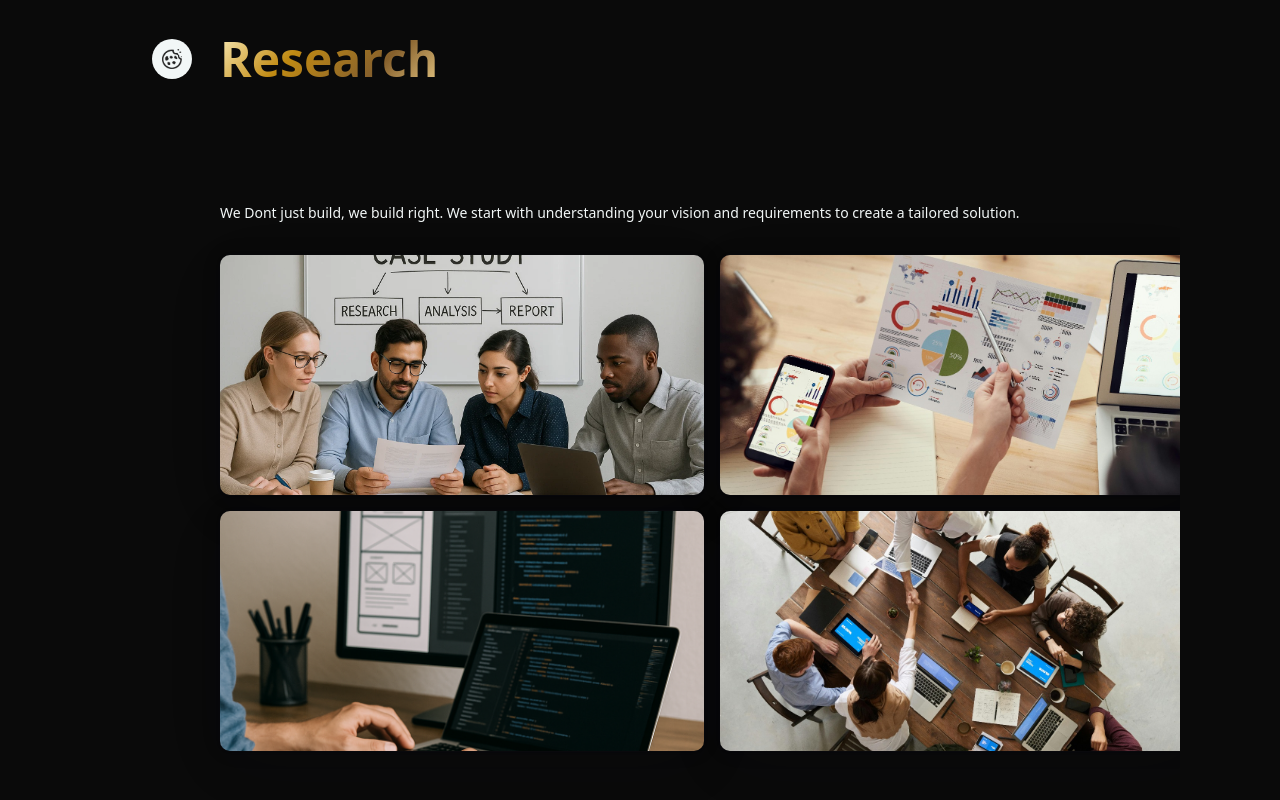
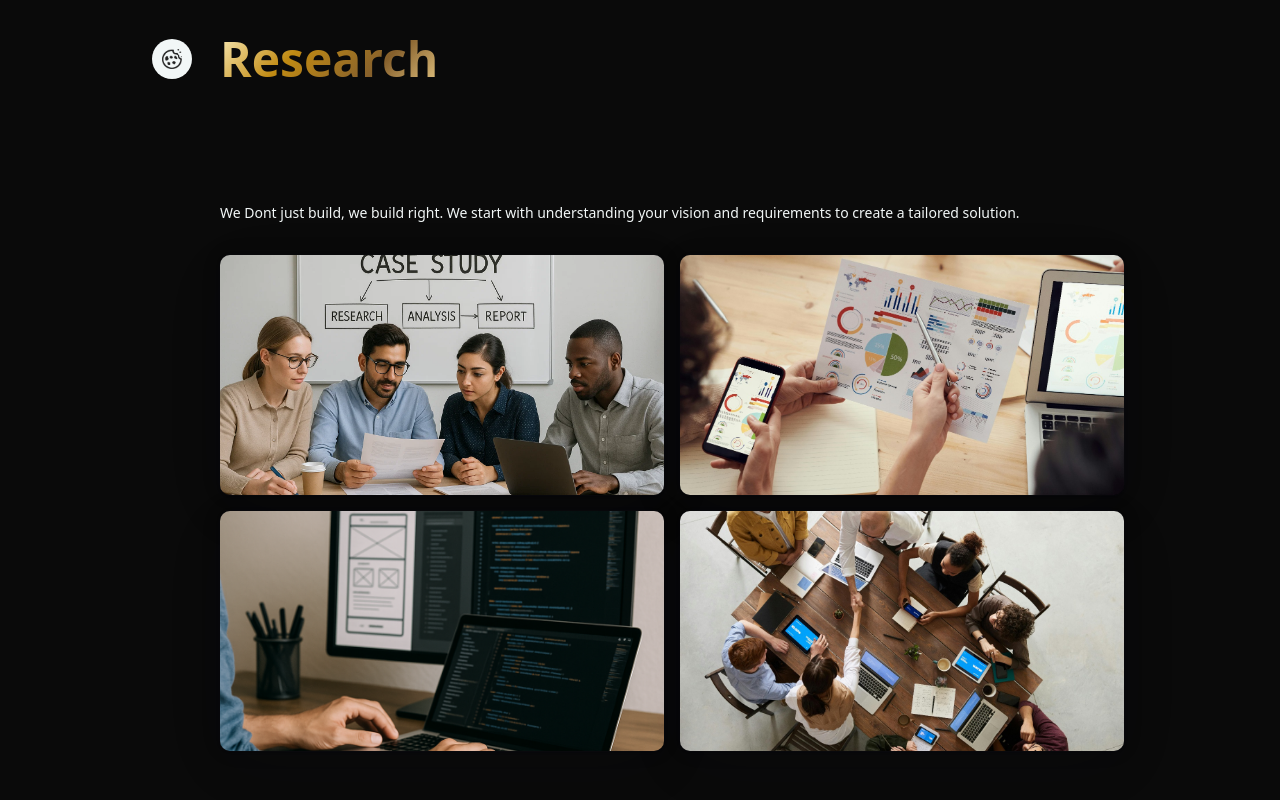
Before and after one commit to codesbycookie/cookie_website_official, a React (Vite) app: page /service in a window 1280 px wide. Shown: the part 2260-3060 px from the top of the page. Built offline with nearby package versions, Linux system fonts and the light colour scheme; a web font is replaced by a local one.

Commit message:
Update timeline.jsx

```diff
--- a/src/components/ui/timeline.jsx
+++ b/src/components/ui/timeline.jsx
@@ -51,7 +51,7 @@ export const Timeline = ({ data }) => {
               </h3>
             </div>
 
-            <div className="relative ml-20 pr-4 w-full">
+            <div className="relative pl-20 pr-4 w-full">
               <h3 className="md:hidden block text-2xl mb-4 text-left font-bold text-neutral-500 dark:text-neutral-500">
                <AuroraText
                              colors={["#fff3c4", "#c18b13", "#86602c", "#ffe29a", "#e0b352"]}
```
